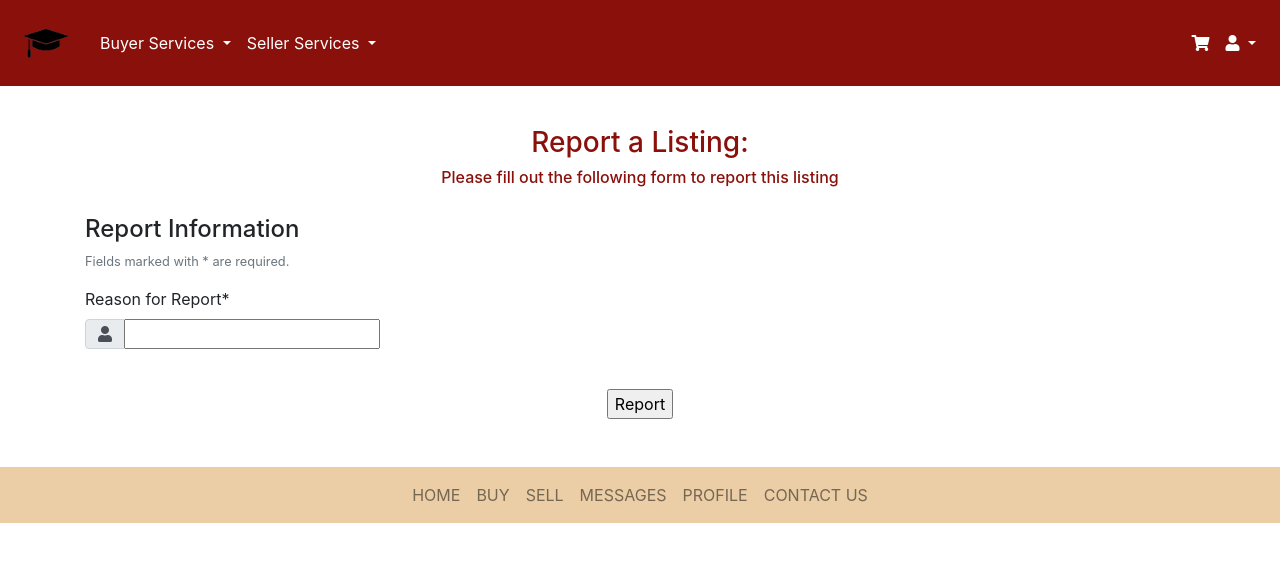
After one commit to DavidReps/BooksBC, a Django app: page /reportlisting/ in a window 1280 px wide. The commit adds this page. Shown: the top 562 px of the page. Run offline with Django 3.2, Linux system fonts and the light colour scheme; some libraries are stand-ins or nearby versions.

Commit message:
add report model, start flag functionality

```diff
--- a/accounts/admin.py
+++ b/accounts/admin.py
@@ -1,6 +1,7 @@
 from django.contrib import admin
-from .models import Profile, Book, Message
+from .models import Profile, Book, Message, Report
 
 admin.site.register(Profile)
 admin.site.register(Book)
 admin.site.register(Message)
+admin.site.register(Report)
--- a/accounts/forms.py
+++ b/accounts/forms.py
@@ -2,7 +2,7 @@ from django import forms
 from django.contrib.auth.models import User
 from django.contrib.auth.forms import UserCreationForm
 from .models import Profile
-from .models import Book
+from .models import Book, Report
 
 
 class RegistrationForm(UserCreationForm):
@@ -19,6 +19,14 @@ class ClientCreationForm(forms.ModelForm):
         model = Profile
         fields = ('first_name', 'last_name', 'email', 'password1', 'password2', 'major', 'completed_courses', 'housing_location')
 
+class ReportForm(forms.ModelForm):
+    class Meta:
+        model = Report
+        fields = ('message', 'createdBy')
+
+    def __init__(self, *args, **kwargs):
+        super(ReportForm, self).__init__(*args, **kwargs)
+        self.fields['createdBy'].disabled = True
 
 class BookSellerForm(forms.ModelForm):
     class Meta:
--- a/accounts/models.py
+++ b/accounts/models.py
@@ -46,3 +46,8 @@ class Message(models.Model):
 
 class TotalSearches(models.Model):
     total_searches = models.IntegerField(default=0)
+
+class Report(models.Model):
+    message = models.CharField(max_length = 100)
+    createdBy= models.CharField(max_length=40)
+    #need to link to book
--- a/accounts/templates/accounts/index.html
+++ b/accounts/templates/accounts/index.html
@@ -18,7 +18,7 @@
             <div class="text-center">
               {% load static %}
               <div style="position: absolute; right: 5%;">
-                <a href="test">
+                <a href="../reportlisting">
                   <img src="{% static '/flag.png' %}" width="20px">
                 </a>
               </div>
--- /dev/null
+++ b/accounts/templates/accounts/reportlisting.html
@@ -0,0 +1,153 @@
+<!doctype html>
+<html lang="en">
+  <head>
+    <!-- Required meta tags -->
+    <meta charset="utf-8">
+    <meta name="viewport" content="width=device-width, initial-scale=1, shrink-to-fit=no">
+    <link rel="stylesheet" href="https://maxcdn.bootstrapcdn.com/bootstrap/4.0.0/css/bootstrap.min.css" integrity="sha384-Gn5384xqQ1aoWXA+058RXPxPg6fy4IWvTNh0E263XmFcJlSAwiGgFAW/dAiS6JXm" crossorigin="anonymous">
+    <link rel="stylesheet" href="addons/clientcreation.css">
+    <link rel="stylesheet" href="https://pro.fontawesome.com/releases/v5.10.0/css/all.css" integrity="sha384-AYmEC3Yw5cVb3ZcuHtOA93w35dYTsvhLPVnYs9eStHfGJvOvKxVfELGroGkvsg+p" crossorigin="anonymous"/>
+    <title>BCBooks Sign Up</title>
+  </head>
+  <body>
+
+ <!-- Navbar header -->
+ <nav class="navbar navbar-expand-lg navbar-light text-white" style="background-color: #8a100b;">
+    {% load static %}
+    <a href="../" class="navbar-brand">
+      <img src="{% static '/hat.png' %}" style='width: 60px'>
+
+    </a>
+    <button class="navbar-toggler" type="button" data-toggle="collapse" data-target="#navbarNavDropdown" aria-controls="navbarNavDropdown" aria-expanded="false" aria-label="Toggle navigation">
+      <span class="navbar-toggler-icon"></span>
+    </button>
+    <div class="collapse navbar-collapse justify-content-between text-center" id="navbarNavDropdown">
+      <ul class="navbar-nav">
+        <li class="nav-item dropdown">
+            <a class="nav-link text-white dropdown-toggle" href="#" id="buyerdropdown" role="button" data-toggle="dropdown" aria-haspopup="true" aria-expanded="false">
+              Buyer Services
+            </a>
+            <div class="dropdown-menu" aria-labelledby="buyerdropdown">
+              <a class="dropdown-item" href="../buying">Search for Books</a>
+              {% if user.is_authenticated %}
+                <a class="dropdown-item" href="../cart">My Cart</a>
+              {% else %}
+                <a class="dropdown-item" href="../login">My Cart</a>
+              {% endif %}
+            </div>
+        </li>
+        <li class="nav-item dropdown">
+            <a class="nav-link text-white dropdown-toggle" href="#" id="admindropdown" role="button" data-toggle="dropdown" aria-haspopup="true" aria-expanded="false">
+              Seller Services
+            </a>
+            <div class="dropdown-menu" aria-labelledby="admindropdown">
+              {% if user.is_authenticated %}
+                <a class="dropdown-item" href="../sellerlisting">Sell Books</a>
+              {% else %}
+                <a class="dropdown-item" href="../login">Sell Books</a>
+              {% endif %}
+            </div>
+        </li>
+      </ul>
+      <ul class="navbar-nav">
+
+        <li class="nav-item">
+          {% if user.is_authenticated %}
+            <a class="nav-link text-white" href="../cart"><i class="fa fa-shopping-cart"></i></a>
+          {% else %}
+            <a class="nav-link text-white" href="../login"><i class="fa fa-shopping-cart"></i></a>
+          {% endif %}
+        </li>
+
+        <li class="nav-item text-white dropdown">
+            <a class="nav-link text-white dropdown-toggle" href="../profile" id="profiledrop" role="button" data-toggle="dropdown" aria-haspopup="true" aria-expanded="false">
+              <i class="fa fa-user"></i>
+            </a>
+            <div class="dropdown-menu dropdown-menu-right text-right" aria-labelledby="profiledrop">
+              {% if user.is_authenticated %}
+                <a class="dropdown-item" href="../profile">Profile</a>
+                <a class="dropdown-item" href="../chat">Messages</a>
+                <a class="dropdown-item" href="../logout">Sign Out</a>
+              {% else %}
+                <a class="dropdown-item" href="../login">Log In</a>
+                <a class="dropdown-item" href="../login">Profile</a>
+                <a class="dropdown-item" href="../login">Messages</a>
+              {% endif %}
+            </div>
+
+        </li>
+
+      </ul>
+    </div>
+</nav>
+
+
+    <section id="inside" class="pb-3 pt-0 pb-lg-5">
+        <div class="jumbotron text-center py-3 mt-0 mb-0" style="background-color:transparent; border-radius:0px">
+            <h3 class="display-5 mt-4" style="color:#8a100b;">Report a Listing:</h3>
+            <h6 style="color:#8a100b;">Please fill out the following form to report this listing</h6>
+        </div>
+        <div class="container">
+            <div class="mt-1 justify-content-center" id="signup">
+                <form method = "post">
+                    {% csrf_token %}
+                    <h4 class="text-md-left text-center">Report Information</h4>
+                    <p class="text-muted small text-md-left text-center">Fields marked with * are required.</p>
+
+                    <div class="form-row">
+                        <div class="form-group col-12 col-lg-6">
+                            <label for="message">Reason for Report*</label>
+
+                            <div class="input-group">
+                                <div class="input-group-prepend">
+                                    <div class="input-group-text"><i class="fa fa-user"></i></div>
+                                </div>
+                                {{ form.message}}
+                            </div>
+
+                        </div>
+                    </div>
+
+                    <div class="form-row mt-4">
+                        <div class="col-12 text-center">
+                            <input type="submit" value="Report">
+                        </div>
+                    </div>
+
+                </form>
+            </div>
+        </div>
+    </section>
+
+    <nav class="navbar navbar-light text-center" style="background-color: #ebcea5;">
+        <ul class="navbar-nav d-flex flex-sm-row m-auto">
+            <li class="nav-item mx-2">
+                <a class="nav-link" href="#">HOME <span class="sr-only">(current)</span></a>
+            </li>
+            <li class="nav-item mx-2">
+                <a class="nav-link" href="#">BUY</a>
+            </li>
+            <li class="nav-item mx-2">
+                <a class="nav-link" href="#">SELL</a>
+            </li>
+            <li class="nav-item mx-2">
+                <a class="nav-link" href="messaging.html">MESSAGES</a>
+            </li>
+            <li class="nav-item mx-2">
+                <a class="nav-link" href="clientcreation.html">PROFILE</a>
+            </li>
+            <li class="nav-item mx-2">
+                <a class="nav-link" href="clientcreation.html">CONTACT US</a>
+            </li>
+        </ul>
+    </nav>
+
+
+</section>
+
+    <!-- jQuery first, then Popper.js, then Bootstrap JS -->
+    <script src="https://code.jquery.com/jquery-3.2.1.slim.min.js" integrity="sha384-KJ3o2DKtIkvYIK3UENzmM7KCkRr/rE9/Qpg6aAZGJwFDMVNA/GpGFF93hXpG5KkN" crossorigin="anonymous"></script>
+    <script src="https://cdnjs.cloudflare.com/ajax/libs/popper.js/1.12.9/umd/popper.min.js" integrity="sha384-ApNbgh9B+Y1QKtv3Rn7W3mgPxhU9K/ScQsAP7hUibX39j7fakFPskvXusvfa0b4Q" crossorigin="anonymous"></script>
+    <script src="https://maxcdn.bootstrapcdn.com/bootstrap/4.0.0/js/bootstrap.min.js" integrity="sha384-JZR6Spejh4U02d8jOt6vLEHfe/JQGiRRSQQxSfFWpi1MquVdAyjUar5+76PVCmYl" crossorigin="anonymous"></script>
+  </body>
+</html>
--- a/accounts/urls.py
+++ b/accounts/urls.py
@@ -22,6 +22,7 @@ urlpatterns = [
     path('chat/<str:room_name>/', views.room, name='room'),
     path('add_to_cart/', views.add_to_cart, name="add_to_cart"),
     path('adminpage/', views.adminpage, name="adminpage"),
+    path('reportlisting/', views.reportlisting, name="reportlisting"),
 
 ]+ static(settings.MEDIA_URL, document_root=settings.MEDIA_ROOT)
 #IMAGESTUFF - line above
--- a/accounts/views.py
+++ b/accounts/views.py
@@ -1,7 +1,7 @@
 from django.http import HttpResponseRedirect
 from django.shortcuts import render
 from django.urls import reverse
-from .forms import RegistrationForm, ClientCreationForm, BookSellerForm
+from .forms import RegistrationForm, ClientCreationForm, BookSellerForm, ReportForm
 from .models import *
 from django.contrib.auth import authenticate, login, logout
 from django.db.models import Q
@@ -301,6 +301,35 @@ def adminpage(request):
                 'total_searches': TotalSearches.objects.all()}
      return render(request, 'accounts/adminindex.html', context)
 
+def reportlisting(request):
+    if request.method == 'POST':
+        # create a form instance and populate it with data from the request:
+        form = ReportForm(request.POST or None, initial = {'createdBy': "none"})
+
+        # check whether it's valid:
+        if form.is_valid():
+            #fields = ('message', 'createdBy')
+            message = form.cleaned_data.get('message')
+
+            current_user = request.user
+            createdBy = current_user.username
+
+            obj = Report.objects.create(
+                message = message,
+                createdBy = createdBy,
+            )
+            obj.save()
+
+
+            # redirect to a new URL:
+            #this is just to confirm to the client that the form has been sumbited succesfully
+            return HttpResponseRedirect(reverse('accounts:buying'))
+    # if a GET (or any other method) we'll create a blank form
+    else:
+        form = ReportForm()
+
+    return render(request, 'accounts/reportlisting.html', {'form': form})
+
 
 def home(request):
     return render(request, 'accounts/base.html')
```
Also changed, not shown: accounts/migrations/0012_report.py (added), db.sqlite3.
